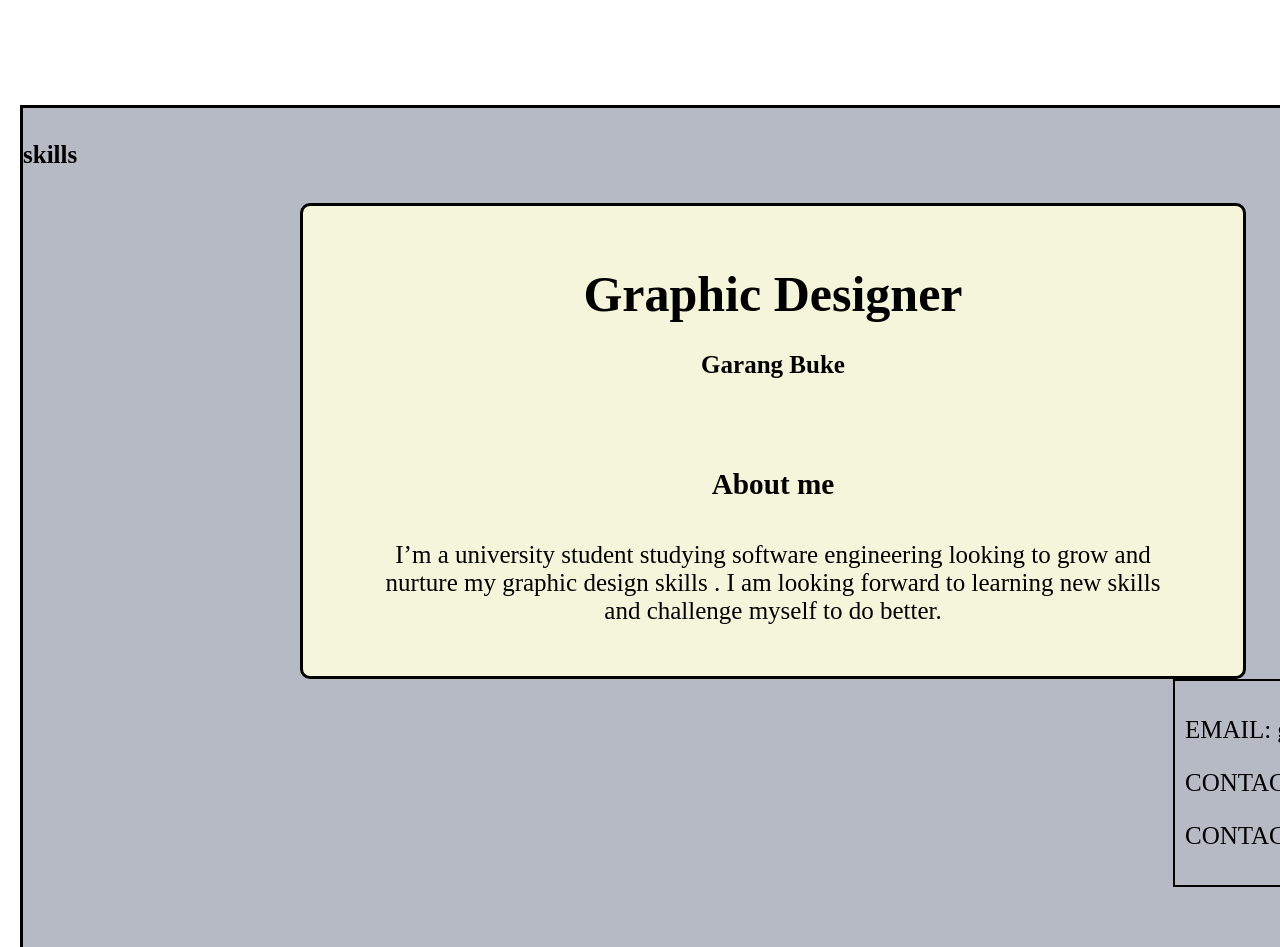
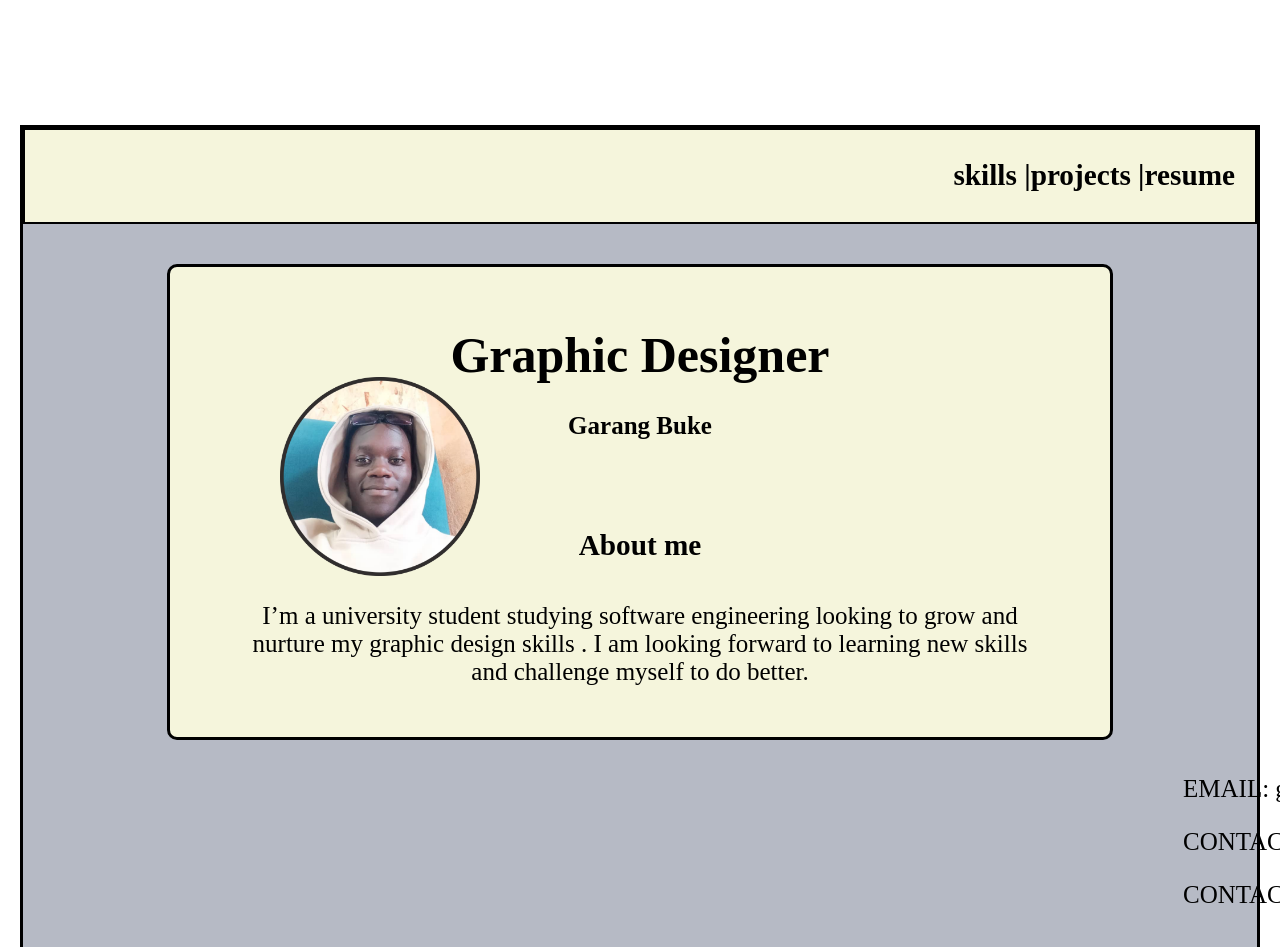
Before and after one commit to garangbse/Garangbuke_portfolio_responsive_design_summative, a plain HTML site: page homepage.html in a window 1280 px wide. Shown: the top 947 px of the page. Drawn offline with Linux system fonts and the light colour scheme.

Commit message:
baseline template but with contact_me resizing bug

```diff
--- a/homepage.css
+++ b/homepage.css
@@ -1,37 +1,55 @@
 body{
+    display : flex;
+    align-items : center;
     font-size : 25px;
     margin : 20px;
 
-
 }
 
-.homepage{
+#homepage_id{
     margin : auto;
     margin-top : 105px;
+    margin-bottom : 111px;
     border : 3px black solid;
     width: 1500px;
-    height : 1050px;
+    height: 822px;
     background-color: rgb(182, 186, 197);
 }
+
+.nav_bar{
+    background-color: #f5f5dc;;
+    border : 2px black solid;
+    display : flex;
+    flex-direction : row;
+    justify-content : end;
+    padding-right : 20px;
+    margin-bottom : 40px;
+}
+
+
+
 #skills_content{
     display : flex;
     flex-direction : column;
     justify-content : center;
-    align-items : center;
+    align-items : start;
     border : 3px black solid;
     height: 200px;
     width : 900px ;
     padding : 15px;
+    padding-left : 30px;
     background-color: #f5f5dc;
     border-radius : 10px;
     margin : auto;
-    margin-bottom: 30px;
+    margin-bottom: 40px;
     display : none;
 }
 
 #skills_content button{
     font-size : 22px;
     border-radius : 6px;
+    position: relative;
+    left: 402px;
 
 }
 
@@ -55,6 +73,13 @@ body{
     position : relative;
     border-radius : 10px;
 }
+#profile_picture{
+    position : absolute;
+    inset-inline-start: 110px; /*move horizontically */
+    inset-block-start: 110px; /*move vertically */
+    width : 200px;
+    height : auto;
+}
 
 #graphic_design{
 
@@ -76,13 +101,10 @@ body{
     display : flex;
     justify-content : center;
     flex-direction : column;
-    border : 2px black solid;
     padding : 10px;
     width : 330px;
     position : relative;
     left : 1150px;
-
-
 }
 
 #contact1{
--- a/homepage.html
+++ b/homepage.html
@@ -7,8 +7,13 @@
     <link rel="stylesheet" href="homepage.css">
 </head>
 <body>
-    <div class="homepage">
-        <h4 id="skills">skills</h4>
+
+    <div class="homepage" id="homepage_id">
+        <div class="nav_bar">
+            <h3 id="skills">skills |</h3>
+            <h3 id="projects">projects |</h3>
+            <h3 id="resume">resume</h3>
+        </div>
 
         <div id="skills_content">
             <p><b> Layout & Print Design</b> – brochures, posters, flyers, and editorial spreads</p>
@@ -17,6 +22,7 @@
         </div>
 
         <div id="intro_content">
+            <img src="images/cropped_circle_image.png" alt="profile picture" id="profile_picture">
             <h1 id="graphic_design">Graphic Designer</h1>
             <h4 id="name">Garang Buke</h4>
             <h3 id="abtme_heading">About me</h3>
--- a/homepage.js
+++ b/homepage.js
@@ -1,10 +1,18 @@
 const skills = document.getElementById("skills");
 const skills_content = document.getElementById("skills_content");
 const skills_content_button = document.getElementById("skills_content_button");
+const homepage = document.getElementById("homepage_id");
 
-skills.addEventListener("click",() => {skills_content.classList.add("show");
+// displays the skills box when pressed
+skills.addEventListener("click",() => {
+    skills_content.classList.add("show");
+    homepage_id.style.height = "1095px";
     console.log("skills has been pressed");
 });
-skills_content_button.addEventListener("click",() => {skills_content.classList.remove("show")
+
+// Closes the skills box when closed
+skills_content_button.addEventListener("click",() => {
+    skills_content.classList.remove("show")
+    homepage_id.style.height = "822px"
     console.log("body has been pressed")
 });
```
Also changed, not shown: images/background_new_2_02.jpg (added), images/cropped_circle_image.png (added).
